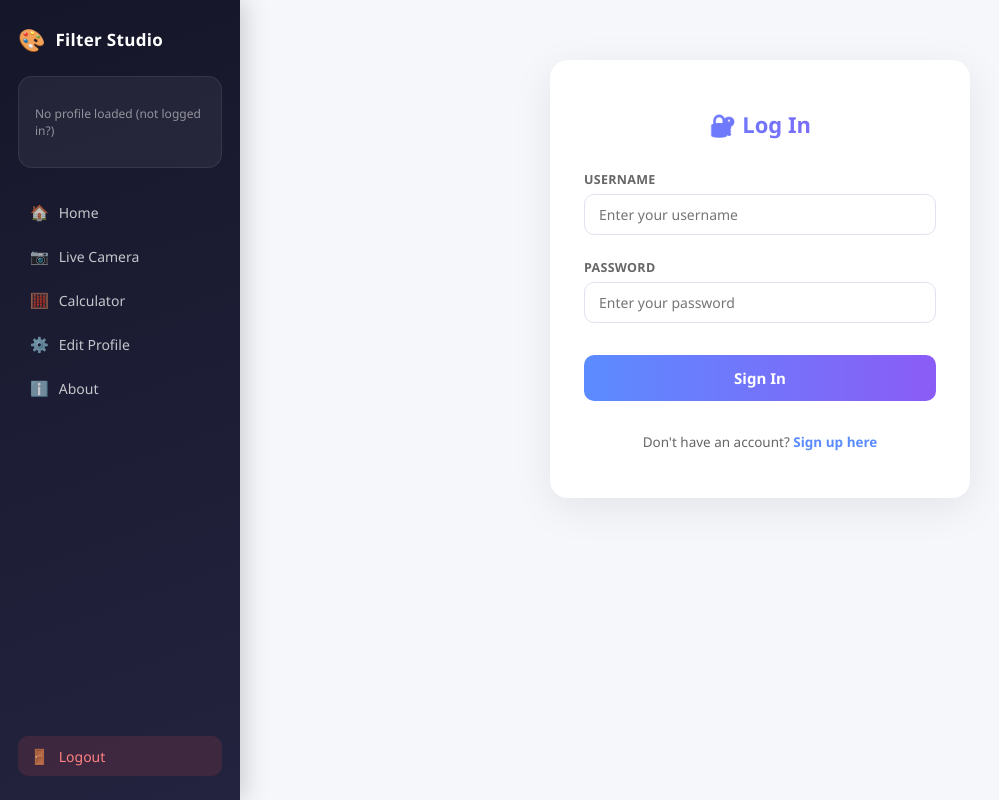
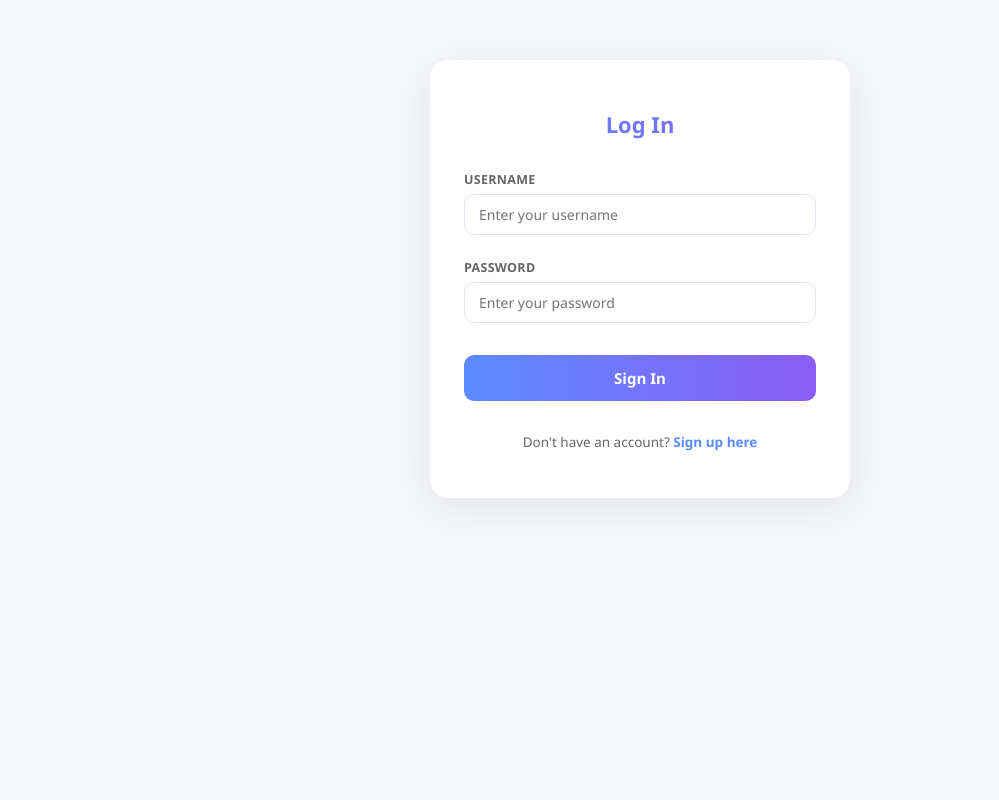
Before and after one commit to Adamnazeri/myproject, a FastAPI app: page /login in a window 1280 px wide. Shown: the whole page, without its empty margins (0-999 px from the left). Run offline with FastAPI, Linux system fonts and the light colour scheme.

Commit message:
feat: Update templates and styles for improved layout and sidebar handling

```diff
--- a/main.py
+++ b/main.py
@@ -38,7 +38,9 @@ def get_profile(request: Request):
 
 @app.get("/signup", response_class=HTMLResponse)
 def signup_page(request: Request):
-    return templates.TemplateResponse(request, "signup.html", {"error": None, "departments": DEPARTMENTS})
+    return templates.TemplateResponse(request, "signup.html", {
+        "error": None, "departments": DEPARTMENTS, "show_sidebar": False
+    })
 
 
 @app.post("/signup", response_class=HTMLResponse)
@@ -46,33 +48,35 @@ def signup_submit(request: Request, username: str = Form(...), password: str = F
                    confirm_password: str = Form(...), phone: str = Form(...), dept: str = Form(...)):
     if len(username.strip()) < 3:
         return templates.TemplateResponse(request, "signup.html", {
-            "error": "Username must be at least 3 characters", "departments": DEPARTMENTS
+            "error": "Username must be at least 3 characters", "departments": DEPARTMENTS, "show_sidebar": False
         })
     if len(password) < 6:
         return templates.TemplateResponse(request, "signup.html", {
-            "error": "Password must be at least 6 characters", "departments": DEPARTMENTS
+            "error": "Password must be at least 6 characters", "departments": DEPARTMENTS, "show_sidebar": False
         })
     if password != confirm_password:
         return templates.TemplateResponse(request, "signup.html", {
-            "error": "Password and Confirm Password do not match", "departments": DEPARTMENTS
+            "error": "Password and Confirm Password do not match", "departments": DEPARTMENTS, "show_sidebar": False
         })
     if dept not in DEPARTMENTS:
         return templates.TemplateResponse(request, "signup.html", {
-            "error": "Please select a valid department", "departments": DEPARTMENTS
+            "error": "Please select a valid department", "departments": DEPARTMENTS, "show_sidebar": False
         })
 
     success = auth.register(username.strip(), password, phone.strip(), dept)
     if success:
         return RedirectResponse(url="/login?registered=1", status_code=303)
     return templates.TemplateResponse(request, "signup.html", {
-        "error": "Username already exists, please choose another", "departments": DEPARTMENTS
+        "error": "Username already exists, please choose another", "departments": DEPARTMENTS, "show_sidebar": False
     })
 
 
 @app.get("/login", response_class=HTMLResponse)
 def login_page(request: Request, registered: str = None):
     success_msg = "Registration successful! Please log in." if registered else None
-    return templates.TemplateResponse(request, "login.html", {"error": None, "success": success_msg})
+    return templates.TemplateResponse(request, "login.html", {
+        "error": None, "success": success_msg, "show_sidebar": False
+    })
 
 
 @app.post("/login", response_class=HTMLResponse)
@@ -81,7 +85,7 @@ def login_submit(request: Request, username: str = Form(...), password: str = Fo
         request.session["user"] = username
         return RedirectResponse(url="/", status_code=303)
     return templates.TemplateResponse(request, "login.html", {
-        "error": "Invalid username or password", "success": None
+        "error": "Invalid username or password", "success": None, "show_sidebar": False
     })
 
 
--- a/static/style.css
+++ b/static/style.css
@@ -177,6 +177,13 @@ body {
     animation: fadeIn 0.4s ease;
 }
 
+.content.full-width {
+    margin-left: 0;
+    max-width: 760px;
+    margin: 0 auto;
+    padding: 40px 20px;
+}
+
 .content h1 {
     font-size: 26px;
     margin-bottom: 6px;
@@ -352,7 +359,7 @@ img:hover { transform: scale(1.01); }
 }
 
 .calc-result {
-    background: white;
+    background: rgb(147, 56, 56);
     padding: 20px;
     border-radius: 16px;
     box-shadow: 0 6px 24px rgba(0,0,0,0.08);
--- a/template/base.html
+++ b/template/base.html
@@ -5,7 +5,8 @@
     <link rel="stylesheet" href="/static/style.css">
     <title>{% block title %}Filter Studio{% endblock %}</title>
 </head>
-<body>
+<body class="{% if not show_sidebar|default(true) %}no-sidebar{% endif %}">
+    {% if show_sidebar|default(true) %}
     <div class="sidebar">
         <div class="brand">
             <span class="brand-icon">🎨</span>
@@ -55,7 +56,8 @@
 
         <a href="/logout" class="logout-btn"><span class="nav-icon">🚪</span> Logout</a>
     </div>
-    <div class="content">
+    {% endif %}
+    <div class="content{% if not show_sidebar|default(true) %} full-width{% endif %}">
         {% block content %}{% endblock %}
     </div>
 </body>
--- a/template/calculator.html
+++ b/template/calculator.html
@@ -1,7 +1,7 @@
 {% extends "base.html" %}
 {% block title %}Calculator{% endblock %}
 {% block content %}
-<h1>🧮 Calculator</h1>
+<h1> Calculator</h1>
 
 <form method="post" class="calc-form">
     <input type="text" name="num1" placeholder="First number" value="{{ num1 or '' }}" required>
--- a/template/login.html
+++ b/template/login.html
@@ -1,8 +1,8 @@
 {% extends "base.html" %}
-{% block title %}Login{% endblock %}
+{% block title %}Log In{% endblock %}
 {% block content %}
 <div class="auth-card">
-    <h1>🔐 Log In</h1>
+    <h1>Log In</h1>
 
     {% if success %}
     <div class="alert-success">{{ success }}</div>
--- a/template/signup.html
+++ b/template/signup.html
@@ -2,7 +2,7 @@
 {% block title %}Sign Up{% endblock %}
 {% block content %}
 <div class="auth-card">
-    <h1>📝 Create New Account</h1>
+    <h1>Create New Account</h1>
 
     {% if error %}
     <div class="alert-error">{{ error }}</div>
```
